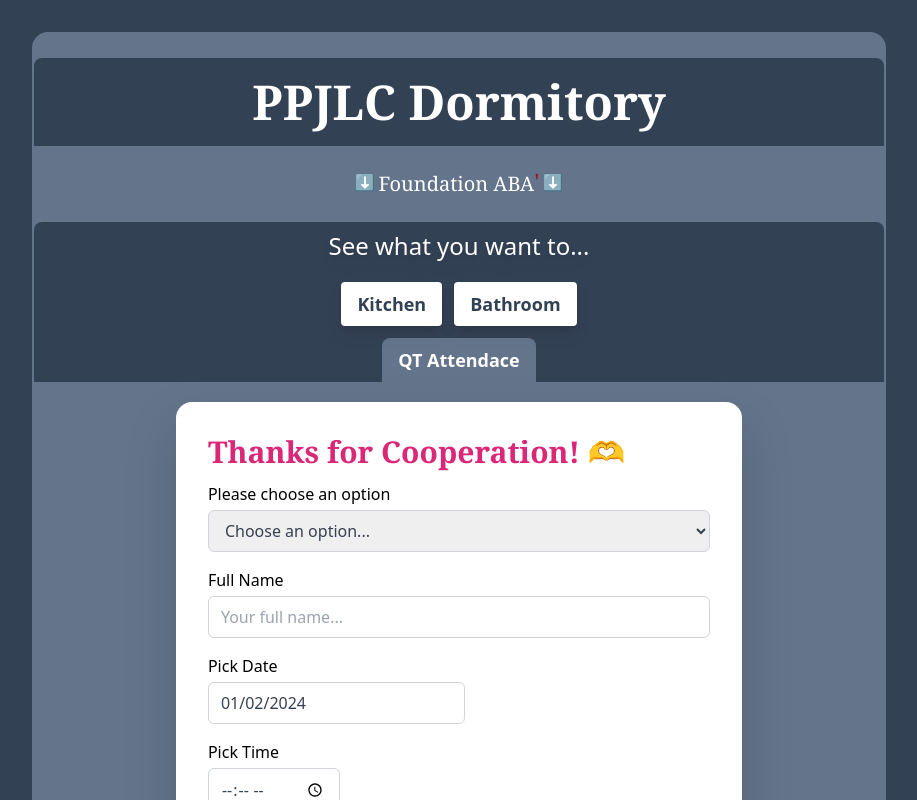
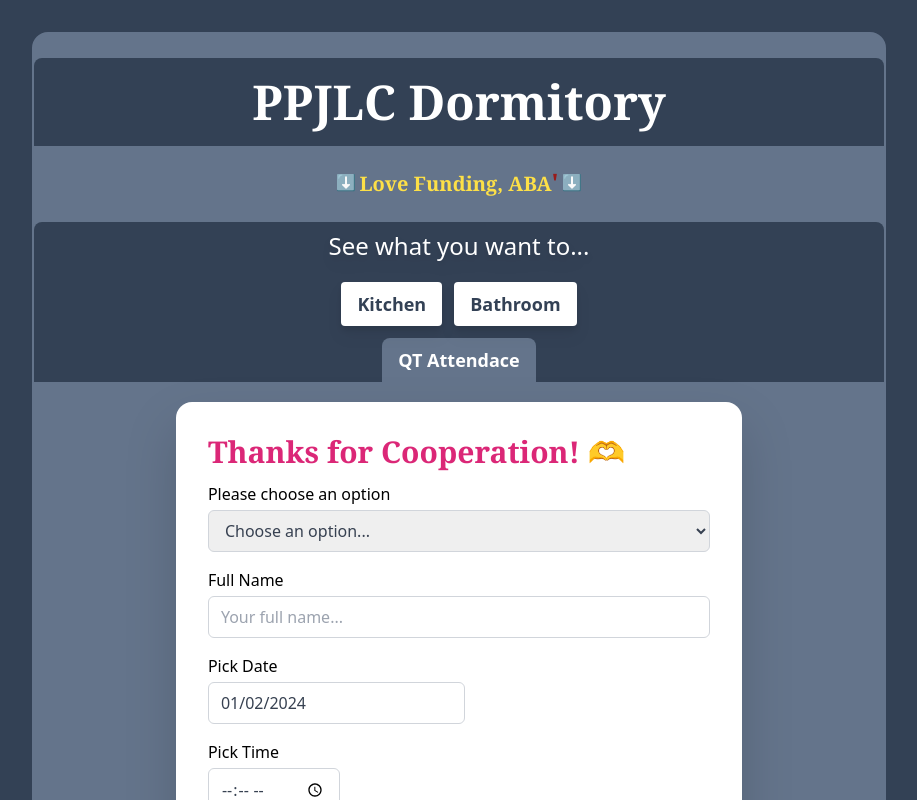
Before and after one commit to vuthaphim0206/ppjlc-check-in-out, a Next.js app: page / in a window 1280 px wide. Shown: the top 800 px of the page, without its empty margins (181-1098 px from the left). Built offline with nearby package versions, Linux system fonts and the light colour scheme.

Commit message:
Finish Add ABA and  Personal QT

```diff
--- a/app/layout.js
+++ b/app/layout.js
@@ -10,7 +10,7 @@ export const metadata = {
 export default function RootLayout({ children }) {
   return (
     <html lang="en">
-      <link rel="icon" href="/img/ppjlc.png" />
+      <link rel="icon" href="https://i.pinimg.com/736x/04/08/d6/0408d676048e0f7e271a335d8e3c6a4b.jpg" />
       {/* <body className={inter.className}>{children}</body> */}
       <body className="absolute bg-slate-700 w-full m-auto ">
         {children}
--- a/app/page.js
+++ b/app/page.js
@@ -1,5 +1,4 @@
 "use client"
-import sampleImage from '/public/img/qr_code_image.PNG'
 import React, { useState } from "react";
 import Cleaning from "@/components/Cleaning";
 import MyForm from "@/components/MyForm";
@@ -26,10 +25,10 @@ const Home = () => {
         <div className="flex items-center justify-center">
           <span className="mr-1 mb-3">{showQRImage ? "⬆️" : "⬇️"}</span>
           <h5
-            className="font-serif font-medium text-xl text-center text-white mb-3 cursor-pointer"
+            className="font-serif font-semibold text-xl text-center text-yellow-300 mb-3 cursor-pointer"
             onClick={handleToggleQRImage}
           >
-            Foundation ABA<span className="text-red-800 text-2xl">'</span>
+            Love Funding, ABA<span className="text-red-800 text-2xl">'</span>
           </h5>
           <span className="ml-1 mb-3">{showQRImage ? "⬆️" : "⬇️"}</span>
         </div>
```
Also changed, not shown: 45 other files (tests, documents, lock files or other folders).
